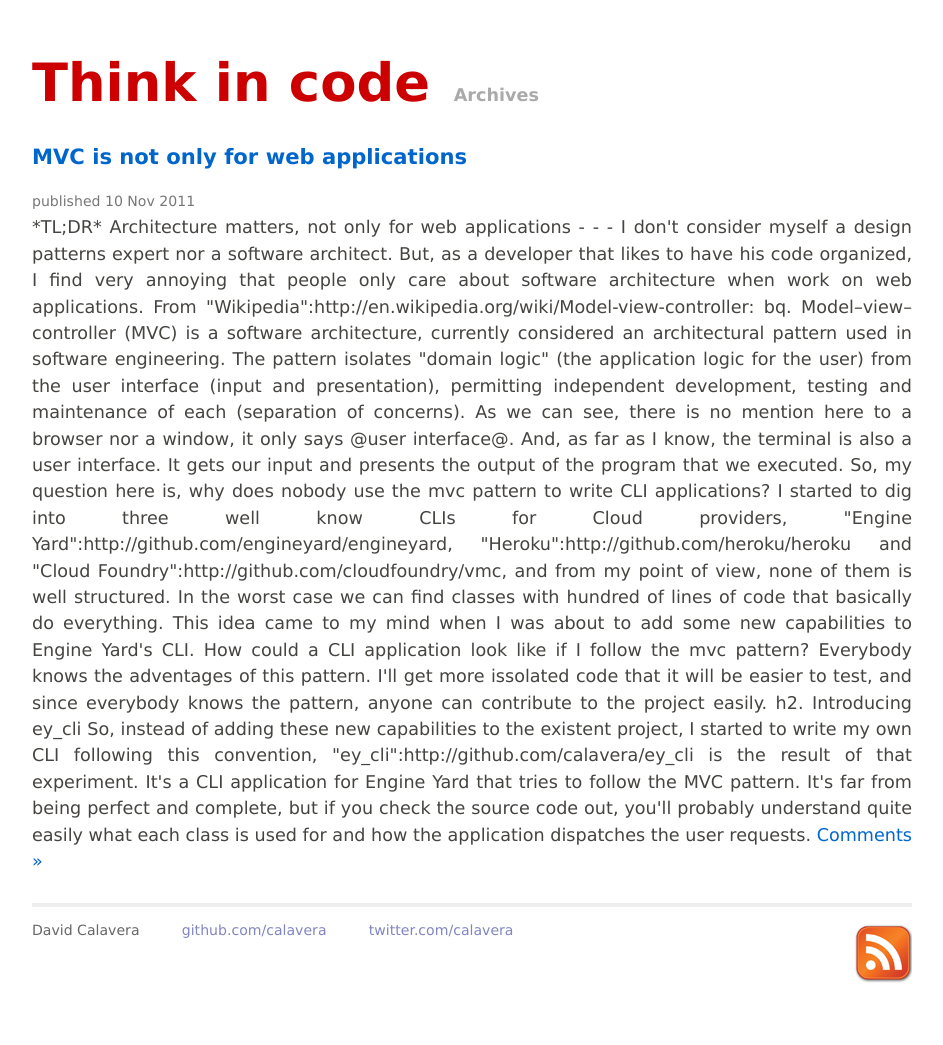
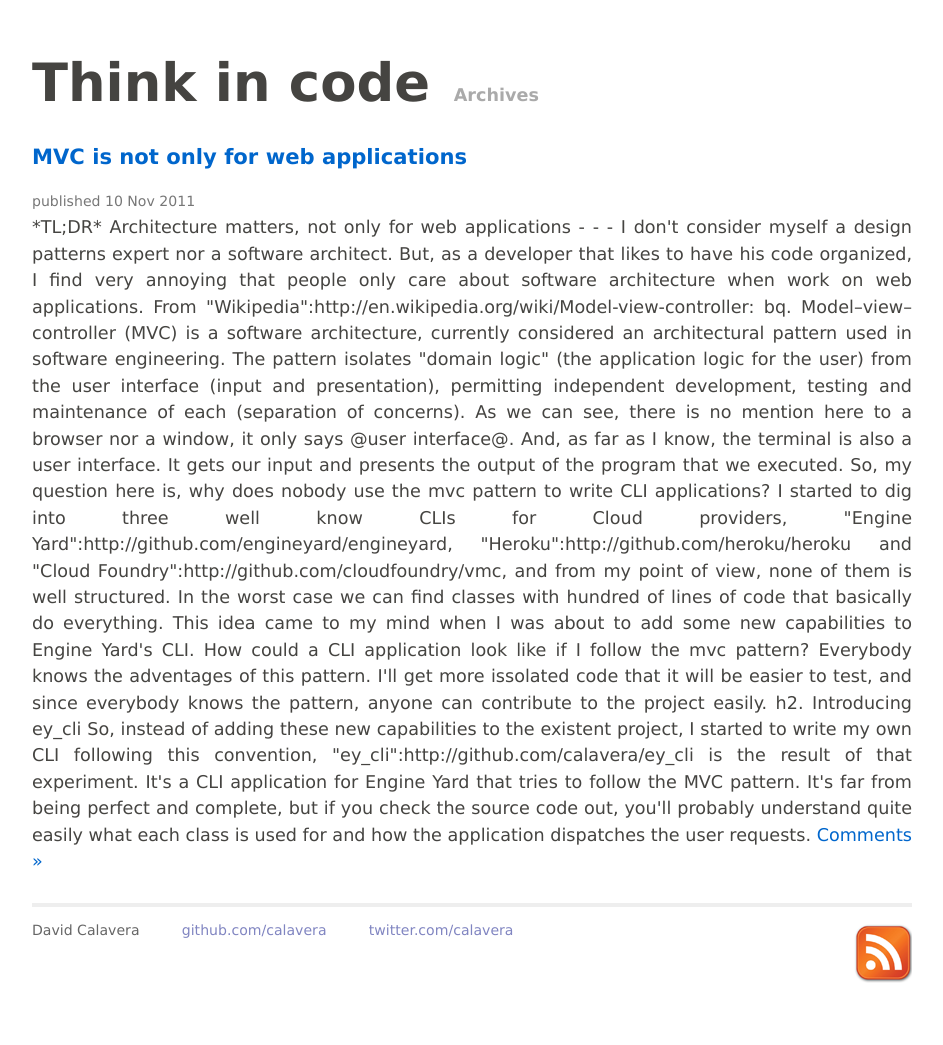
Before and after one commit to calavera/calavera.github.com, a Jekyll site: the page built from index.html, in a window 1280 px wide. Shown: the whole page, without its empty margins (168-1111 px from the left). Built offline with Jekyll 4.4.1, drawn with Linux system fonts in a browser that asks for light colours.

Commit message:
Change title color.

```diff
--- a/static/css/screen.css
+++ b/static/css/screen.css
@@ -103,12 +103,8 @@ ul.posts span {
 }
 
 .site .title a {
-   color: #c00;
+   color: #454441;
    text-decoration: none;
-}
-
-.site .title a:hover {
-   color: #06c;
 }
 
 .site .title a.home {
```
